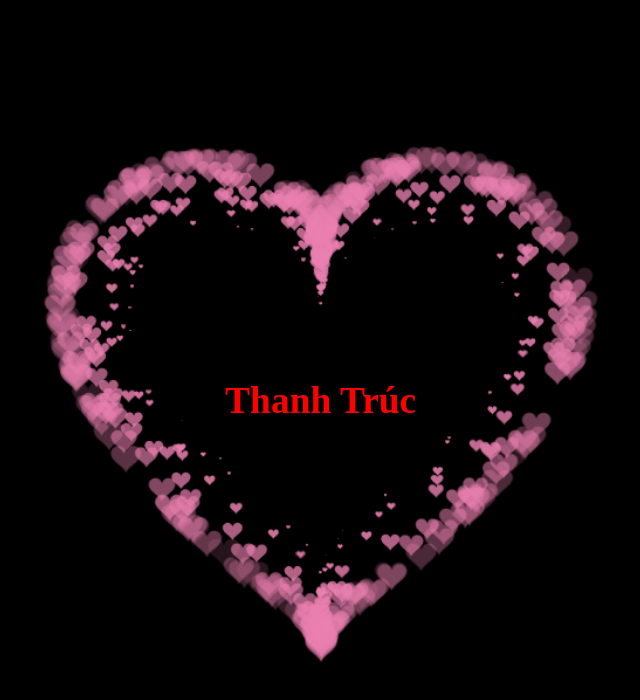
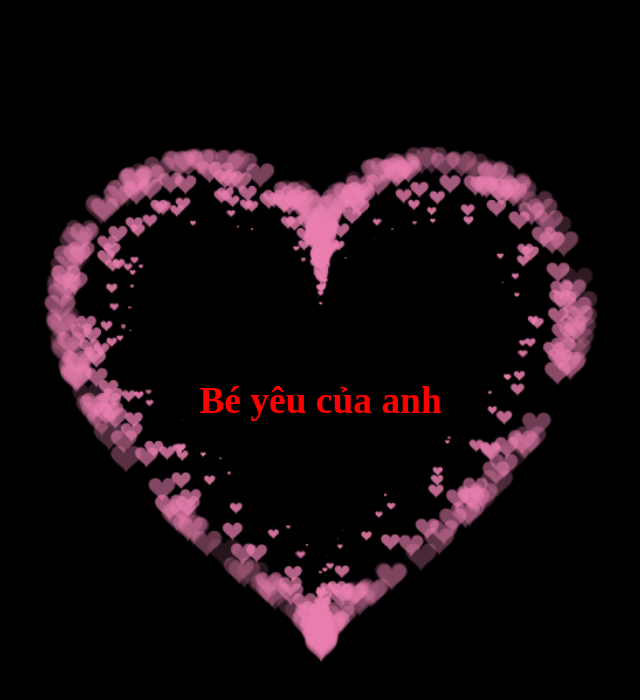
Before and after one commit to kiet-tuan/love1, a plain HTML site: page index.html in a window 1280 px wide. Shown: the whole page, without its empty margins (319-959 px from the left). Drawn offline with Linux system fonts and the light colour scheme.

Commit message:
Add files via upload

```diff
--- a/index.html
+++ b/index.html
@@ -131,7 +131,7 @@
  </HEAD>
 
  <BODY>
-  <h1>Thanh Trúc</h1>
+  <h1>Bé yêu của anh</h1>
 
   <div class="box">
 
```
